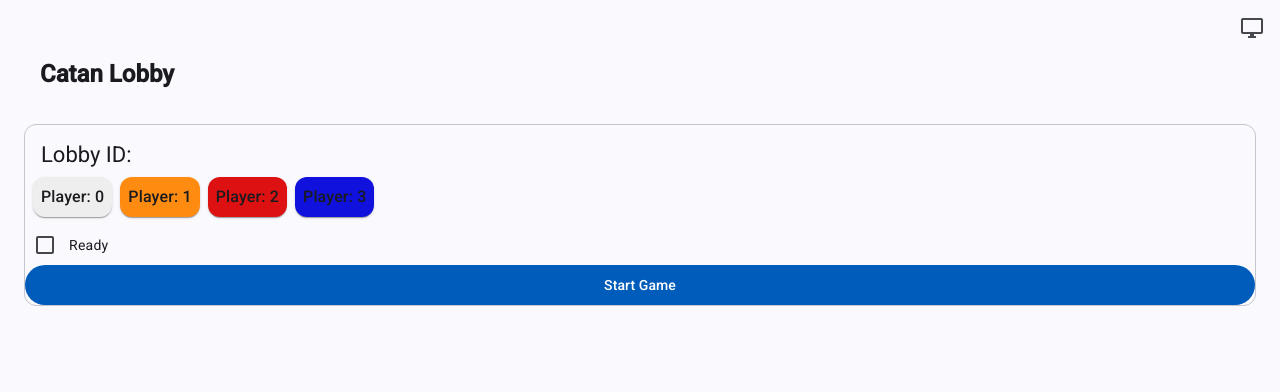
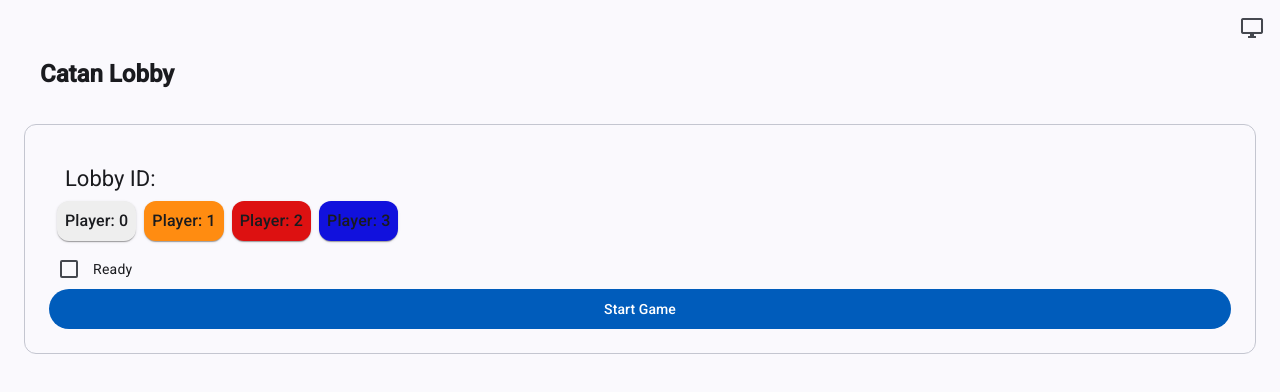
Before and after one commit to JakeGilger/threejs-catan-app, an Angular app: page /lobby in a window 1280 px wide. Shown: the top 392 px of the page. Built offline with nearby package versions, Linux system fonts and the light colour scheme.

Commit message:
add some padding to lobby main card

```diff
--- a/src/app/components/header/header.component.ts
+++ b/src/app/components/header/header.component.ts
@@ -1,5 +1,4 @@
 import { Component, inject, Input } from '@angular/core';
-import { MatToolbar } from '@angular/material/toolbar';
 import { MatIconModule } from '@angular/material/icon';
 import { MatButtonModule } from '@angular/material/button';
 import { MatMenuModule } from '@angular/material/menu';
@@ -10,7 +9,6 @@
   selector: 'ctn-header-component',
   standalone: true,
   imports: [
-    MatToolbar,
     MatIconModule,
     MatButtonModule,
     MatMenuModule,
--- a/src/app/views/lobby-view/lobby-view.component.html
+++ b/src/app/views/lobby-view/lobby-view.component.html
@@ -1,6 +1,6 @@
 <section class="lobby-view">
     <h2>Catan Lobby</h2>
-    <mat-card appearance="outlined">
+    <mat-card appearance="outlined" class="lobby-view-card">
         <mat-card-header>
             <mat-card-title>Lobby ID: {{ lobbyId }}</mat-card-title>
         </mat-card-header>
--- a/src/app/views/lobby-view/lobby-view.component.scss
+++ b/src/app/views/lobby-view/lobby-view.component.scss
@@ -1,4 +1,8 @@
 .lobby-view {
+    padding: 3vh;
+}
+
+.lobby-view-card {
     padding: 3vh;
 }
 
```
